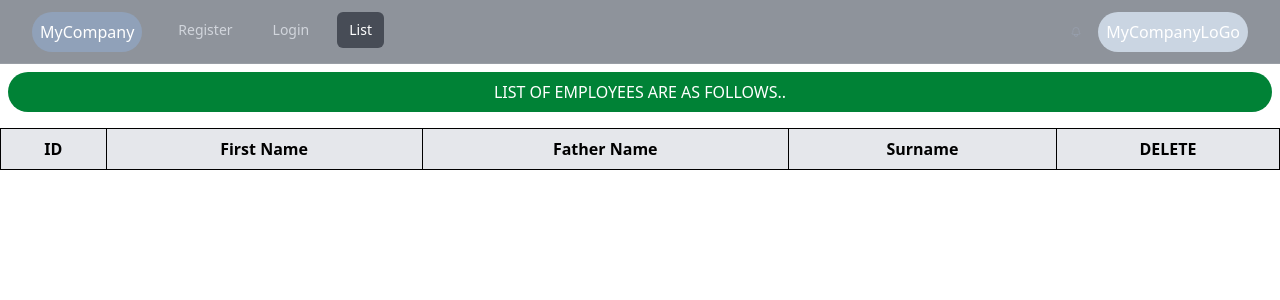
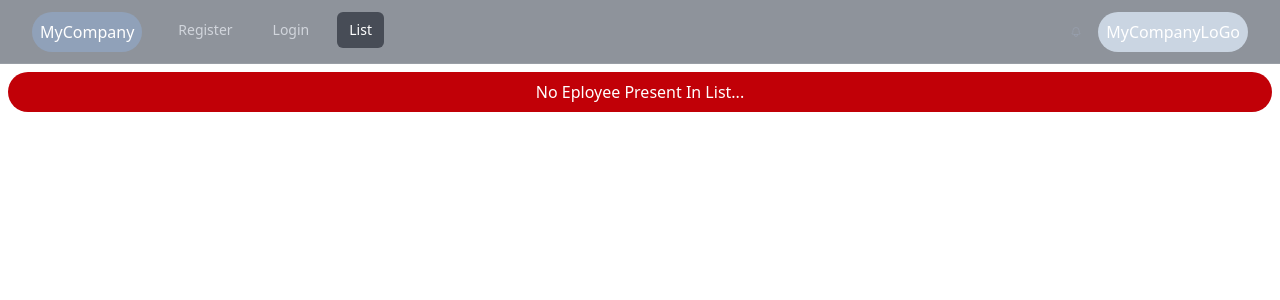
Before and after one commit to JakManC/EmployeeFrontEnd, a React (Vite) app: page /listOfEmployees in a window 1280 px wide. Shown: the top 300 px of the page. Built offline with nearby package versions, Linux system fonts and the light colour scheme.

Commit message:
Condition Added In EMployeeList
Changes NowOn Local

```diff
--- a/src/components/ListEmployee.jsx
+++ b/src/components/ListEmployee.jsx
@@ -16,12 +16,17 @@ function ListEmployee() {
       <div className="navDiv">
         <NavBar />
       </div>
-
-      <div>
+      {employeeArray.length > 0 ? (
         <h1 className="bg-green-700 text-white text-center p-2 m-2 rounded-full">
           LIST OF EMPLOYEES ARE AS FOLLOWS..
         </h1>
-
+      ) : (
+        <h1 className="bg-red-700 text-white text-center p-2 m-2 rounded-full">
+          No Eployee Present In List...
+        </h1>
+      )}
+      <div>
+        {employeeArray.length > 0 && (
           <table className="border border-black w-full mt-4">
             <thead>
               <tr className="bg-gray-200">
@@ -57,6 +62,7 @@ function ListEmployee() {
               ))}
             </tbody>
           </table>
+        )}
       </div>
     </div>
   );
```
Lines whose indentation alone changed are shown as unchanged.
